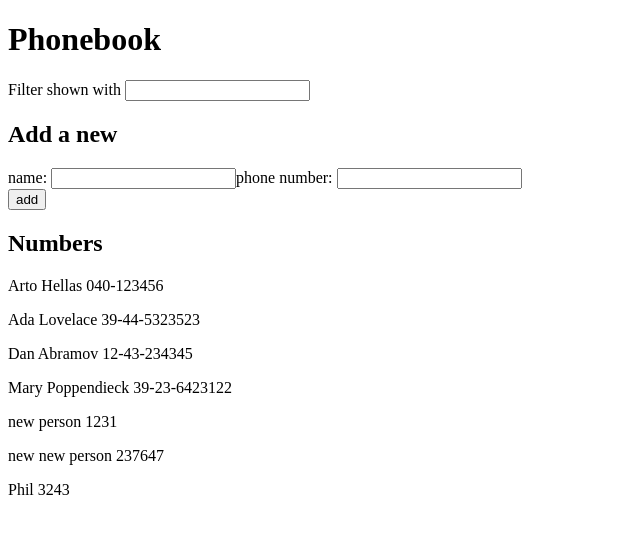
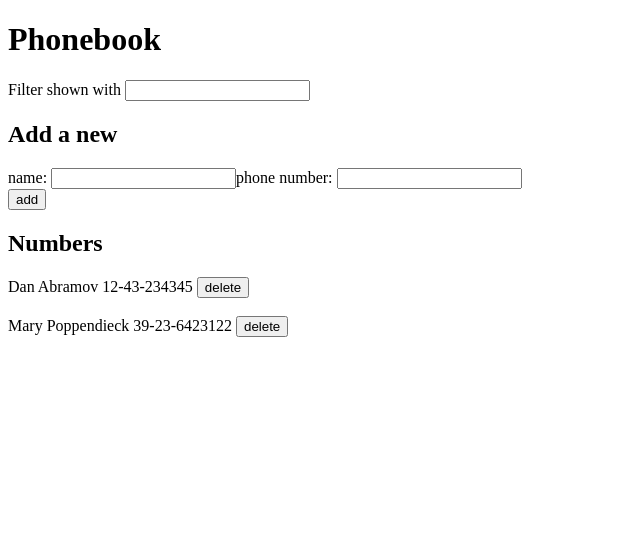
Before and after one commit to JMarte03/fullstack-open, a React (Vite) app in the folder part2/phonebook/: page / in a window 1280 px wide. Shown: the top 534 px of the page, without its empty margins (0-640 px from the left). Built offline with nearby package versions, Linux system fonts and the light colour scheme; data requests are answered from the project's data file.

Commit message:
Exercise 2.14

```diff
--- a/part2/phonebook/db.json
+++ b/part2/phonebook/db.json
@@ -1,15 +1,5 @@
 {
   "persons": [
-    {
-      "id": "1",
-      "name": "Arto Hellas",
-      "phone": "040-123456"
-    },
-    {
-      "id": "2",
-      "name": "Ada Lovelace",
-      "phone": "39-44-5323523"
-    },
     {
       "id": "3",
       "name": "Dan Abramov",
@@ -19,21 +9,6 @@
       "id": "4",
       "name": "Mary Poppendieck",
       "phone": "39-23-6423122"
-    },
-    {
-      "id": "5",
-      "name": "new person",
-      "phone": "1231"
-    },
-    {
-      "id": "143f",
-      "name": "new new person",
-      "phone": "237647"
-    },
-    {
-      "id": "bee5",
-      "name": "Phil",
-      "phone": "3243"
     }
   ]
 }
--- a/part2/phonebook/src/App.jsx
+++ b/part2/phonebook/src/App.jsx
@@ -52,8 +52,16 @@ function App() {
   const filteredPersons = persons.filter((person) =>
     person.name.toLowerCase().includes(filter.toLowerCase())
   );
-  console.log(filteredPersons);
-  console.log(filterExists);
+
+  const deletePerson = (id) => {
+    const personToDelete = persons.find(p => p.id === id)
+    if (window.confirm(`Delete ${personToDelete.name}?`)){
+      personService
+        .erase(id)
+        .then(setPersons(persons.filter(p => p.id !== id)))
+    }
+
+  }
 
   return (
     <div>
@@ -76,6 +84,7 @@ function App() {
         filterExists={filterExists}
         filteredPersons={filteredPersons}
         persons={persons}
+        onClickDelete={deletePerson}
       />
     </div>
   );
--- a/part2/phonebook/src/components/Persons.jsx
+++ b/part2/phonebook/src/components/Persons.jsx
@@ -1,18 +1,29 @@
 import React from 'react'
 
-const Person = ({name, phone}) => {
-    return <p>{name} {phone}</p>
+const Button = ({ onClickDelete }) => {
+  return <button onClick={onClickDelete}>delete</button>
 }
 
-const Persons = ({filterExists, filteredPersons, persons}) => {
+const Person = ({id, name, phone, onClickDelete}) => {
+    return (
+      <>
+        <div>
+          {name} {phone} <Button onClickDelete={() => onClickDelete(id)} />
+        </div>
+        <br />
+      </>
+    )
+}
+
+const Persons = ({filterExists, filteredPersons, persons, onClickDelete}) => {
   return (
     <div>
         {filterExists
           ? filteredPersons.map((person) => (
-              <Person key={person.id} name={person.name} phone={person.phone} />
+              <Person key={person.id} id={person.id} name={person.name} phone={person.phone} onClickDelete={onClickDelete} />
             ))
           : persons.map((person) => (
-              <Person key={person.id} name={person.name} phone={person.phone} />
+              <Person key={person.id} id={person.id} name={person.name} phone={person.phone} onClickDelete={onClickDelete} />
             ))
         }
     </div>
--- a/part2/phonebook/src/services/persons.js
+++ b/part2/phonebook/src/services/persons.js
@@ -11,4 +11,8 @@ const create = (newObject) => {
     return request.then(response => response.data)
 }
 
-export default { getAll, create }
+const erase = (id) => {
+    return axios.delete(`${baseUrl}/${id}`)
+}
+
+export default { getAll, create, erase }
```
